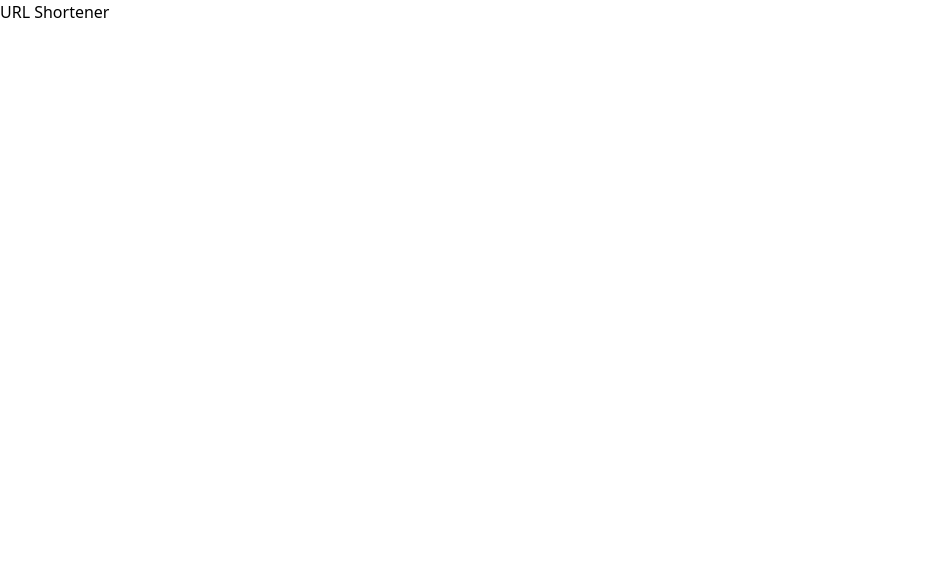
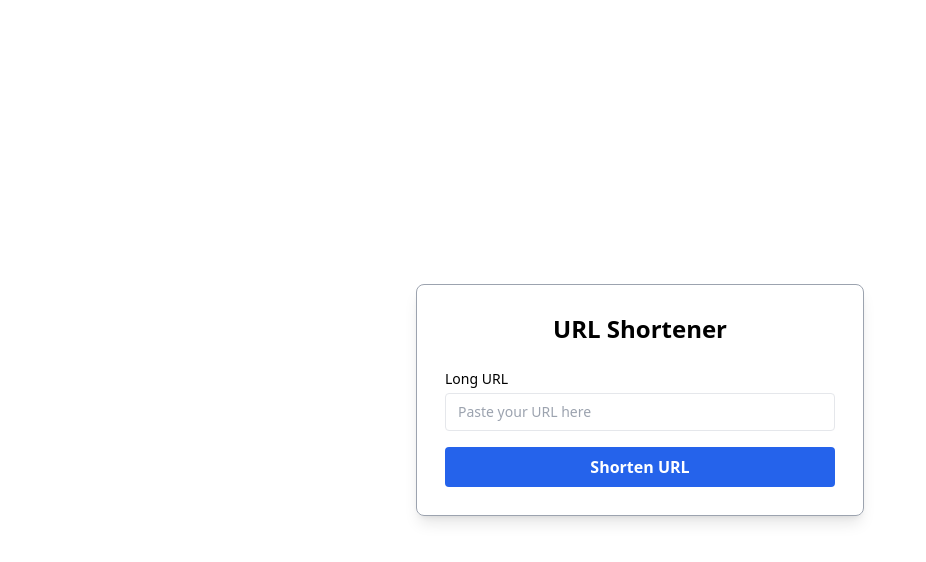
Before and after one commit to zgh-code/URL-Shortner, a React (Vite) app in the folder frontend/: page / in a window 1280 px wide. Shown: the top 562 px of the page, without its empty margins (0-926 px from the left). Built offline with nearby package versions, Linux system fonts and the light colour scheme; no server answers.

Commit message:
implemented frontend

```diff
--- a/frontend/src/App.tsx
+++ b/frontend/src/App.tsx
@@ -1,9 +1,39 @@
-function App() {
+import { linkApi } from "./services/api"
+import { useState } from "react"
+
+export default function App() {
+  const [url, setURl] = useState('')
+  const [shortUrl, setShortUrl] = useState('')
+
+  const handleShortening = async () => {
+    const data = await linkApi.makeShortURL(url)
+    setShortUrl(data.shortUrl)
+  }
   return (
-    <div>
-      <h1>URL Shortener</h1>
+    <div className="min-h-screen bg-white flex items-center justify-center">
+      <div className="bg-white/70 p-7 rounded-lg shadow-lg border border-gray-400 w-full max-w-md">
+        <h1 className="text-2xl font-bold text-center text-black mb-6">URL Shortener</h1>
+        <label className="block text-black text-sm mb-1">Long URL</label>
+        <input
+          type="text"
+          placeholder="Paste your URL here"
+          value={url}
+          onChange={(event) => setURl(event.target.value)}
+          className="w-full text-black border rounded px-3 py-2 text-sm focus:outline-none focus:ring-2 focus:ring-gray-400 mb-4"
+        />
+        <button
+          onClick={handleShortening}
+          className="w-full bg-blue-600 hover:bg-gray-400 hover:text-gray-700 text-white font-semibold py-2 rounded"
+        >
+          Shorten URL
+        </button>
+        {shortUrl && (
+          <div className="mt-4 p-3 bg-gray-50 rounded border">
+            <p className="text-sm text-gray-600 mb-1">Your shortened url:</p>
+            <a href={shortUrl} className="text-blue-500 break-all text-sm">{shortUrl}</a>
+          </div>
+        )}
+      </div>
     </div>
   )
 }
-
-export default App
```
